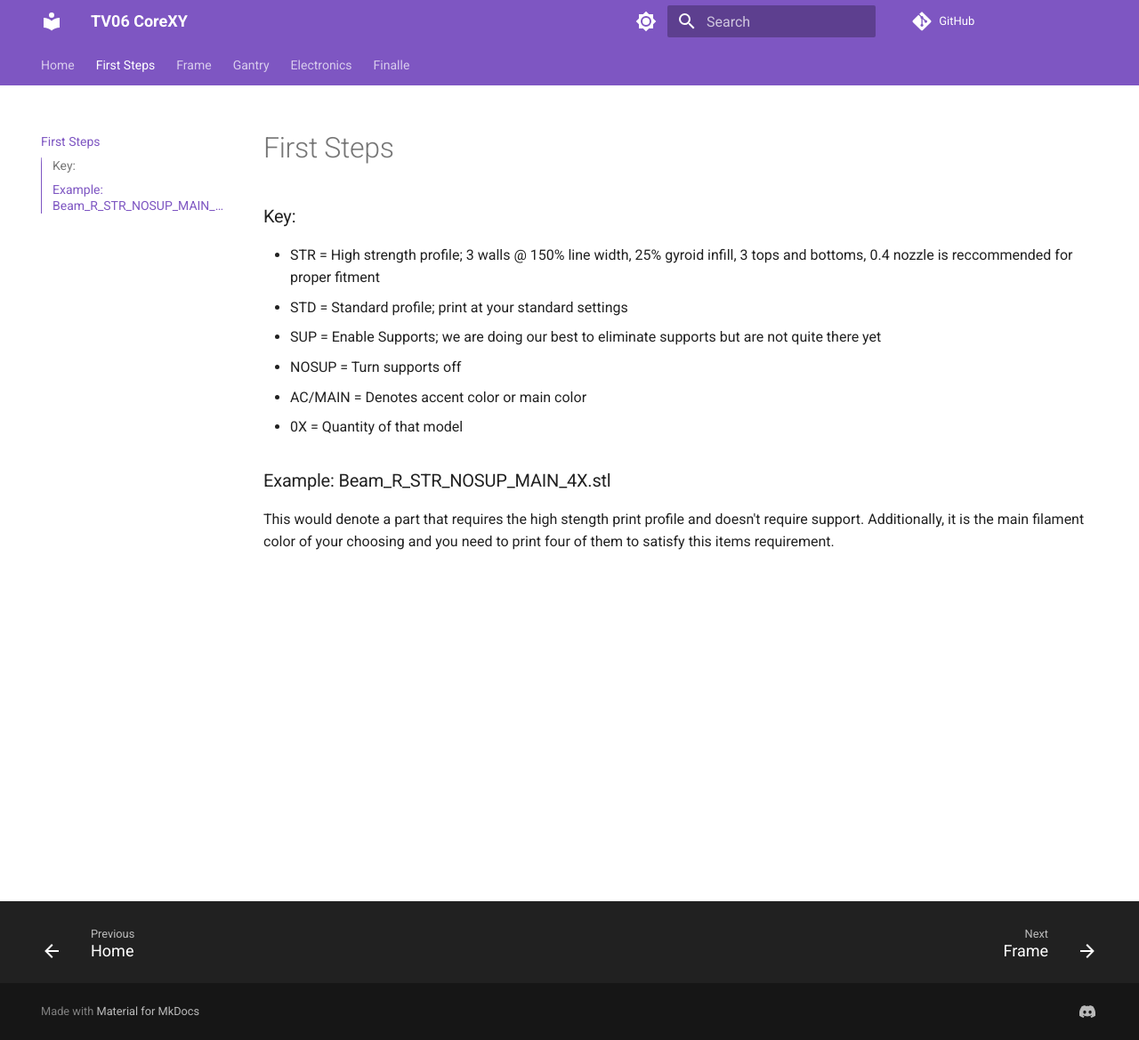
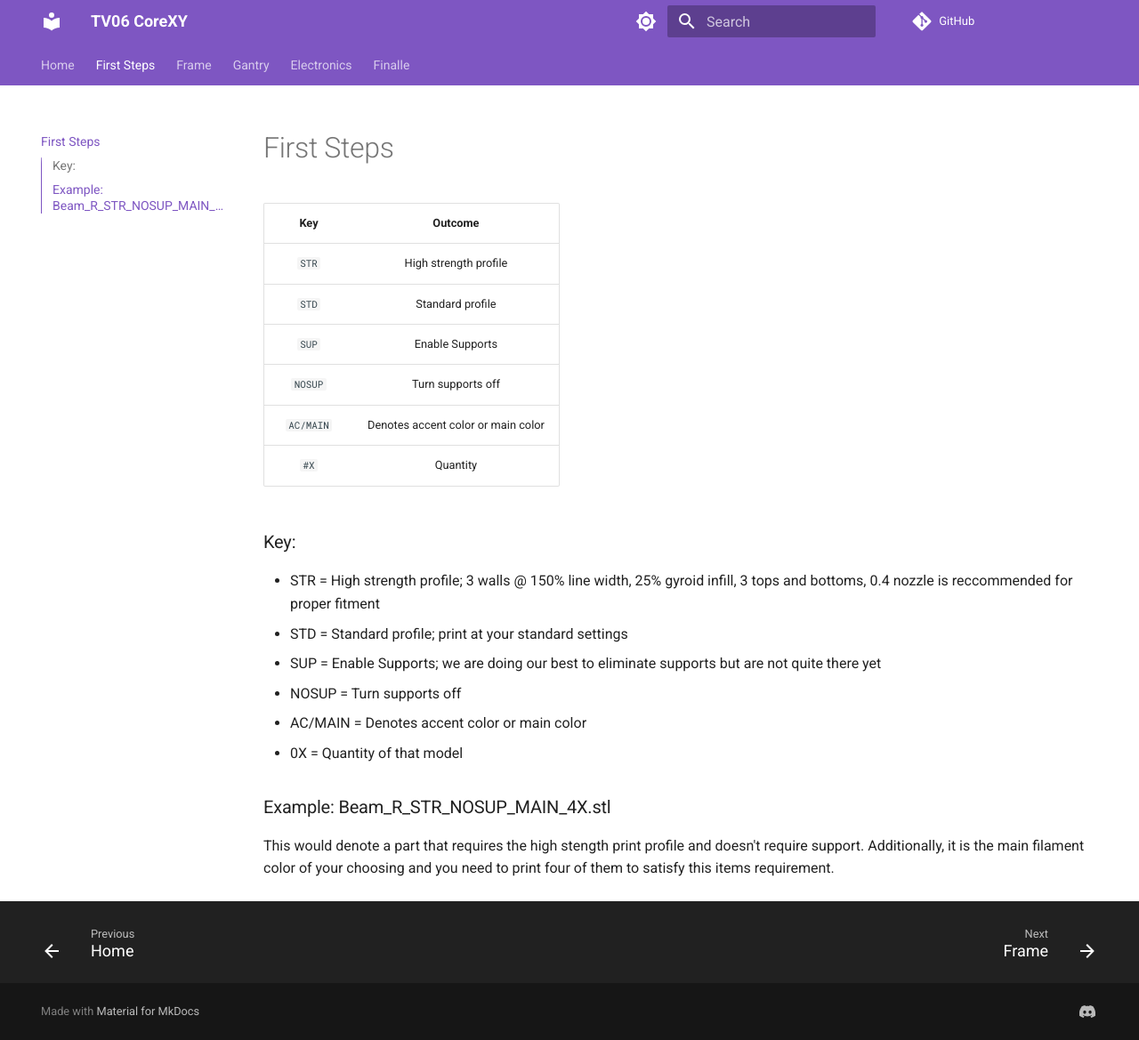
Before and after one commit to VectorForce3D/TV06_XY, an MkDocs documentation site: the page built from docs/about.md, in a window 1280 px wide and 1169 px high. Shown: the whole window at 89% size. Built offline with MkDocs 1.6.1 and Material for MkDocs 9.7.7, drawn with Linux system fonts in a browser that asks for light colours; comment, search, counter and statistics services are not loaded.

Commit message:
Update about.md

```diff
--- a/docs/about.md
+++ b/docs/about.md
@@ -1,3 +1,15 @@
+
+
+| Key         | Outcome                          |
+| :---------: | :----------------------------------: |
+| `STR`       |      High strength profile  |
+| `STD`       |  Standard profile |
+| `SUP`       |     Enable Supports |
+| `NOSUP`     |     Turn supports off |
+| `AC/MAIN`   |      Denotes accent color or main color |
+| `#X`        |     Quantity |
+
+
 ### Key:
 
 - STR = High strength profile; 3 walls @ 150% line width, 25% gyroid infill, 3 tops and bottoms, 0.4 nozzle is reccommended for proper fitment
```
